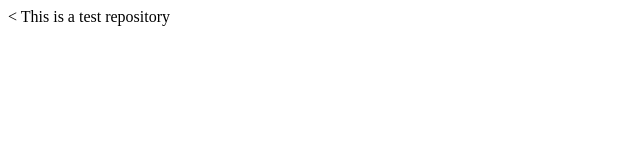
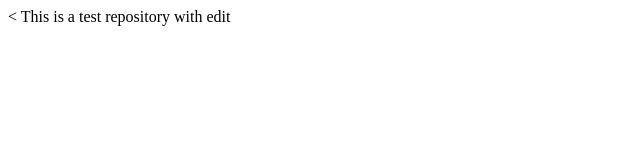
Before and after one commit to olihutch/testgit, a plain HTML site: page index.html in a window 1280 px wide. Shown: the full height of the page, 0-640 px from the left. Drawn offline with Linux system fonts and the light colour scheme.

Commit message:
Update index.html

```diff
--- a/index.html
+++ b/index.html
@@ -5,6 +5,6 @@
     <title>Test Git Repo</title>
   </head>
   <body>
-    This is a test repository
+    This is a test repository with edit
   </body>
 </html>
```
